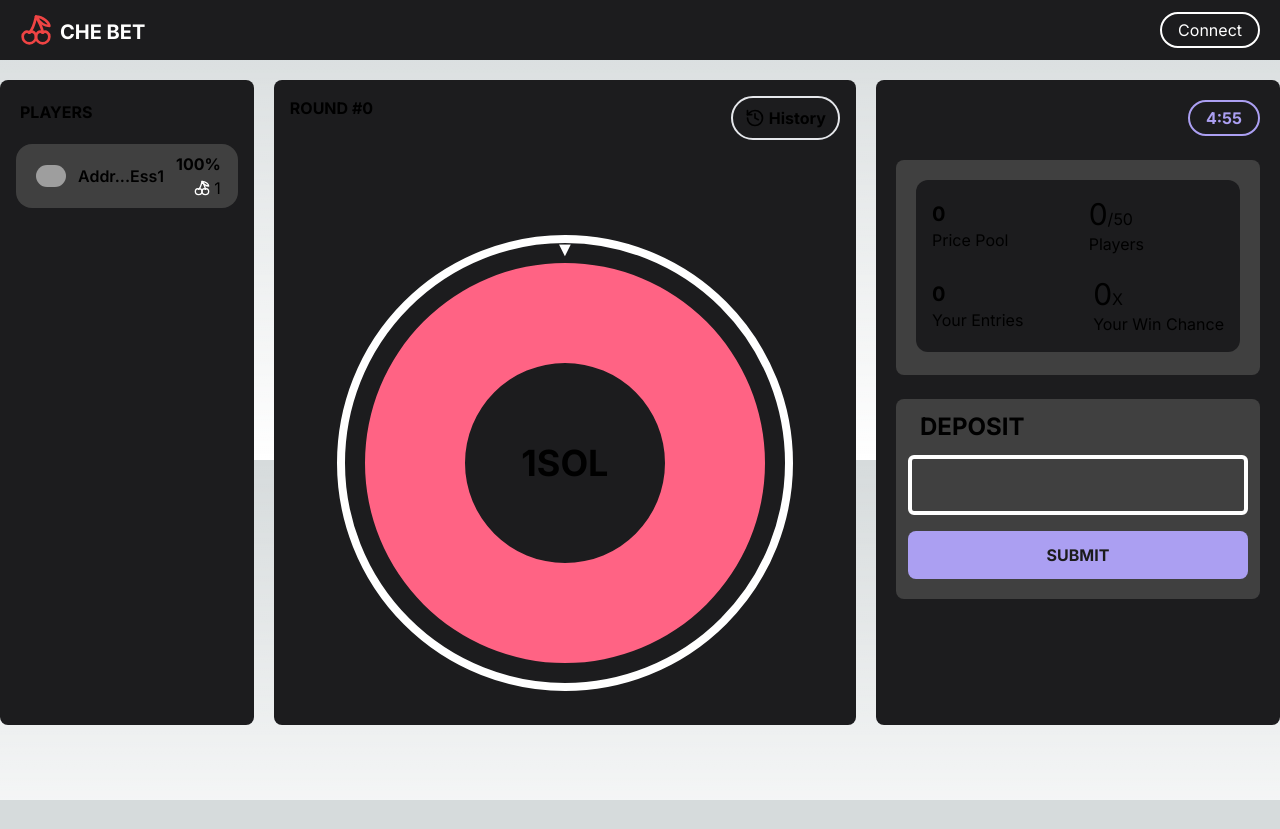
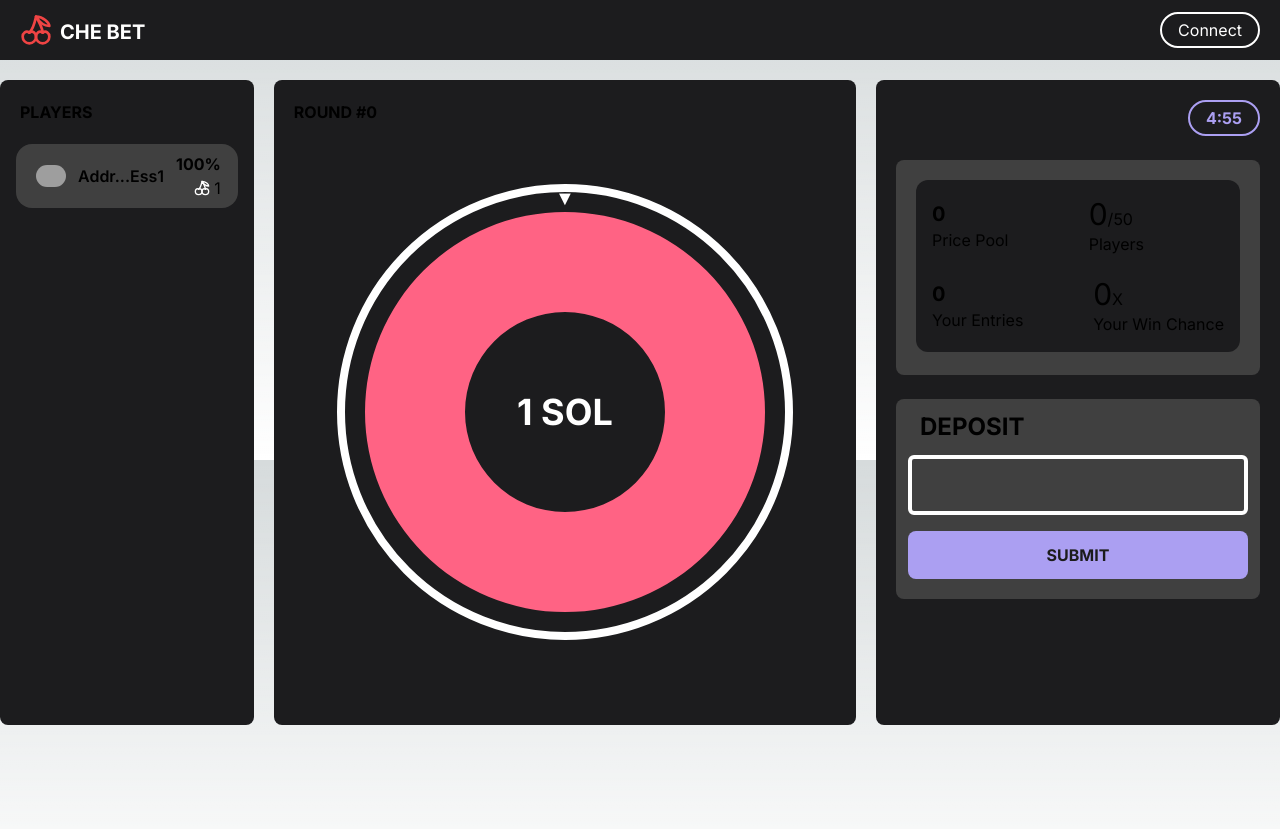
Before and after one commit to Hirusha1-cpu/wheelgame, a Next.js app: page / in a window 1280 px wide. Before the commit the page ends 800 px from the top, so only its background shows below. Built offline with nearby package versions, Linux system fonts and the light colour scheme; grey boxes are pictures that could not be loaded.

Commit message:
wheel spin after status closed

```diff
--- a/components/Chart.tsx
+++ b/components/Chart.tsx
@@ -8,8 +8,8 @@ import { Doughnut } from "react-chartjs-2";
 ChartTS.register(ArcElement, Tooltip); // Register Tooltip
 
 const Chart = () => {
+  const chartData = useAppSelector(selectChartData);
   let solAmount = Number(useAppSelector(selectSolAmount));
-  const chartData = useAppSelector(selectChartData);
   const initialSeconds = 5 * 60;
 
   const [chartAnimate, setChartAnimate] = useState<boolean>(false);
@@ -20,6 +20,7 @@ const Chart = () => {
   const [spinEnded, setSpinEnded] = useState<boolean>(false); // Track if spin has ended
 
   useEffect(() => {
+    if (chartData.status === "closed") {
       if (seconds > 0) {
         const timer = setTimeout(() => setSeconds(seconds - 1), 1000);
         return () => clearTimeout(timer);
@@ -29,28 +30,10 @@ const Chart = () => {
         setChartAnimate(true);
         setTotalRotation((prev) => prev + 360 * 50 + randomStop); // Spin 50 full rotations + random stop
       }
-  }, [seconds]);
+    }
+  }, [seconds, chartData.status]);
 
   useEffect(() => {
-    // Calculate the winning color and update the border color
-    function calculateWinnerColor() {
-      const data = chartData.datasets[0].data;
-      const colors = chartData.datasets[0].backgroundColor;
-      let cumulativeAngle = 0;
-      const stopAngle = stopPosition;
-
-      for (let i = 0; i < data.length; i++) {
-        const segmentAngle =
-          (data[i] / data.reduce((a: any, b: any) => a + b, 0)) * 360;
-        cumulativeAngle += segmentAngle;
-
-        if (stopAngle <= cumulativeAngle) {
-          setBorderColor(colors[i]);
-          break;
-        }
-      }
-    }
-
     if (chartAnimate) {
       const timer = setTimeout(() => {
         setChartAnimate(false);
@@ -76,6 +59,24 @@ const Chart = () => {
     }
   }, [spinEnded]);
 
+  const calculateWinnerColor = () => {
+    const data = chartData.datasets[0].data;
+    const colors = chartData.datasets[0].backgroundColor;
+    let cumulativeAngle = 0;
+    const stopAngle = stopPosition;
+
+    for (let i = 0; i < data.length; i++) {
+      const segmentAngle =
+        (data[i] / data.reduce((a: any, b: any) => a + b, 0)) * 360;
+      cumulativeAngle += segmentAngle;
+
+      if (stopAngle <= cumulativeAngle) {
+        setBorderColor(colors[i]);
+        break;
+      }
+    }
+  };
+
   const formatTime = (secs: number): string => {
     const minutes = Math.floor(secs / 60);
     const remainingSeconds = secs % 60;
@@ -95,22 +96,26 @@ const Chart = () => {
         enabled: true, // Enable tooltip
         callbacks: {
           label: (tooltipItem: any) => {
-            const label = tooltipItem.label || "";
+            const index = tooltipItem.dataIndex;
+            const formattedLabel =
+              chartData.labels[index].slice(0, 4) +
+              "..." +
+              chartData.labels[index].slice(-4); // Format label
             const value = tooltipItem.raw;
-            return `${label}: ${value}`;
+            return `${formattedLabel}: ${value}`; // Only show formatted label and value
           },
+          title: () => '', // Optionally hide the title
+          afterLabel: () => '', // Optionally hide additional information
         },
       },
     },
   };
-
   solAmount = 0;
   for (let i = 0; chartData.datasets[0].data.length > i; i++) {
     solAmount = solAmount + chartData.datasets[0].data[i];
   }
-
   return (
-    <div className="flex h-full w-full items-center justify-center">
+    <div className="flex h-full w-full items-start mt-10 justify-center">
       <div
         className="relative rounded-full border-8 p-5"
         style={{ borderColor: borderColor }} // Start with white, change to winner color
@@ -127,7 +132,7 @@ const Chart = () => {
           />
         </div>
         <div className="absolute inset-0 flex flex-col items-center justify-center">
-          <p className="text-4xl font-bold">{solAmount}SOL</p>
+          <p className="text-4xl font-bold text-white">{solAmount} SOL</p>
         </div>
       </div>
     </div>
--- a/components/ChartItems.tsx
+++ b/components/ChartItems.tsx
@@ -6,13 +6,8 @@ import React from "react";
 const ChartItems = () => {
   const roundNumber = useAppSelector(selectRoundNumber);
   return (
-    <div className="flex justify-between px-4 pt-4">
+    <div className="flex justify-between p-5">
       <h4 className="text-md font-bold uppercase">Round #{roundNumber}</h4>
-
-      <div className="flex items-center gap-1 rounded-3xl border-[2px] px-3 py-2">
-        <History className="size-5" />
-        <h4 className="text-md font-bold">History</h4>
-      </div>
     </div>
   );
 };
```
Lines whose indentation alone changed are shown as unchanged.
